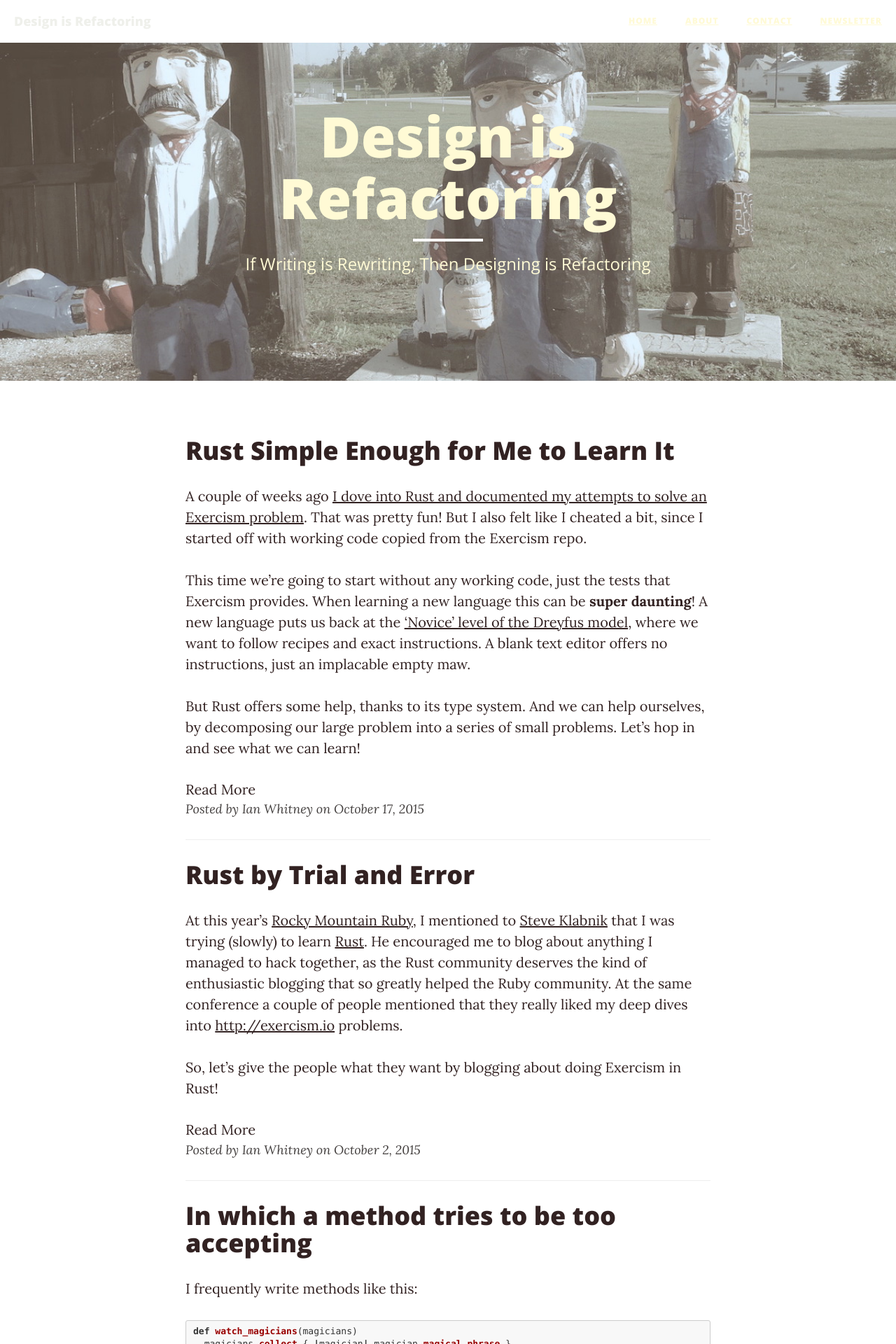
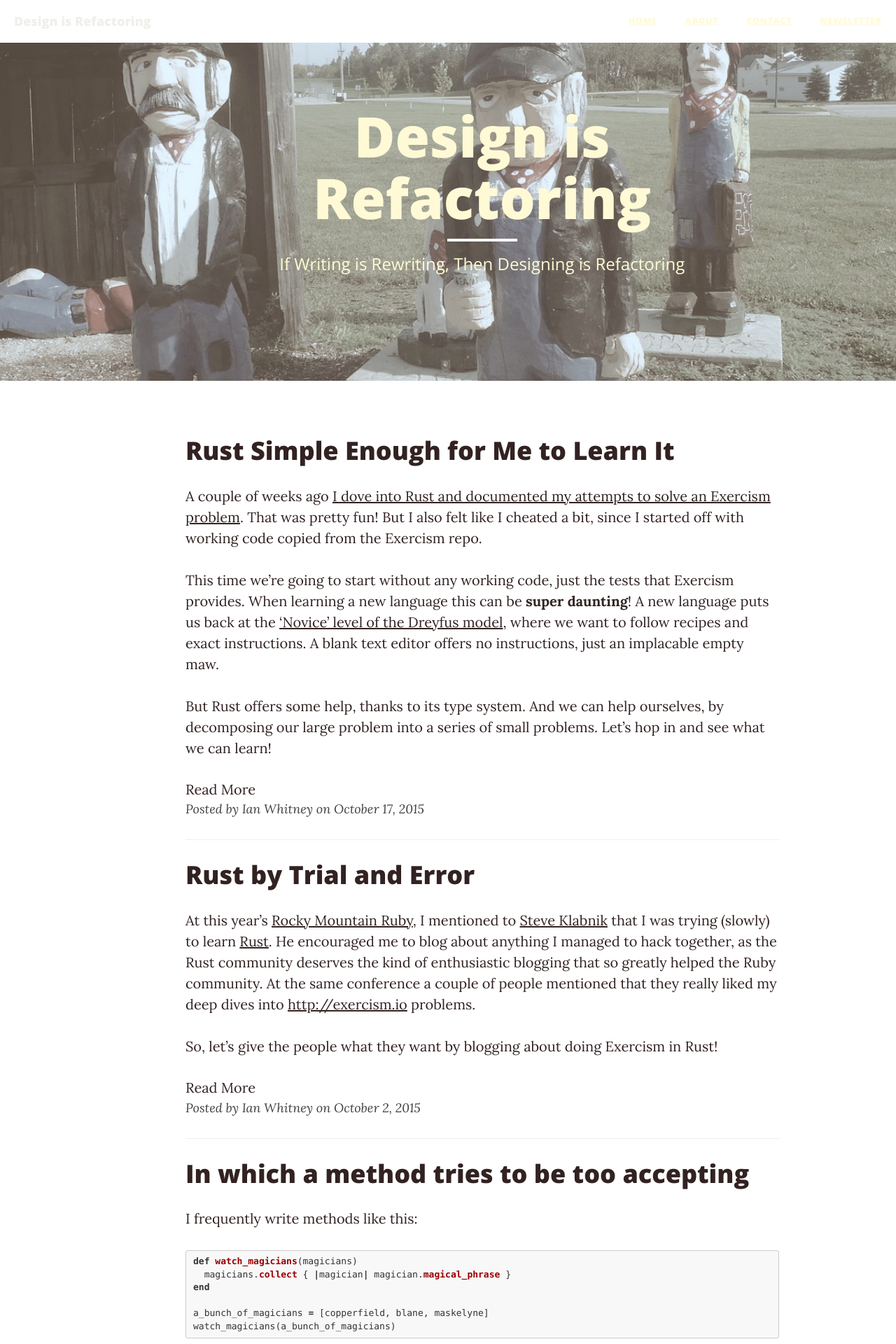
Before and after one commit to IanWhitney/designisrefactoring, a Jekyll site: the page built from index.html, in a window 1280 px wide. Shown: the top 1920 px of the page at 70% size. Built offline with Jekyll 4.4.1, drawn with Linux system fonts in a browser that asks for light colours; nearby versions of some CDN libraries; the list of posts is cut into pages by our own code.

Commit message:
Wider content layout

```diff
--- a/_layouts/page.html
+++ b/_layouts/page.html
@@ -6,7 +6,7 @@ layout: default
 <header class="intro-header" style="background-image: url('{{ site.baseurl }}/{{ page.header-img }}')">
     <div class="container">
         <div class="row">
-            <div class="col-lg-8 col-lg-offset-2 col-md-10 col-md-offset-1">
+            <div class="col-lg-9 col-lg-offset-2 col-md-10 col-md-offset-1">
                 <div class="site-heading">
                     <h1>{% if page.title %}{{ page.title }}{% else %}{{ site.title }}{% endif %}</h1>
                     <hr class="small">
@@ -20,7 +20,7 @@ layout: default
 <!-- Main Content -->
 <div class="container">
 	<div class="row">
-		<div class="col-lg-8 col-lg-offset-2 col-md-10 col-md-offset-1">
+		<div class="col-lg-9 col-lg-offset-2 col-md-10 col-md-offset-1">
 			{{ content }}
 		</div>
 	</div>
--- a/_layouts/post.html
+++ b/_layouts/post.html
@@ -6,7 +6,7 @@ layout: default
 <header class="intro-header" style="background-image: url('{{ site.baseurl }}/img/post-bg.jpg')">
     <div class="container">
         <div class="row">
-            <div class="col-lg-8 col-lg-offset-2 col-md-10 col-md-offset-1">
+            <div class="col-xs-10 col-xs-offset-1">
                 <div class="post-heading">
                     <h1>{{ page.title }}</h1>
                     {% if page.subtitle %}
@@ -23,7 +23,7 @@ layout: default
 <article>
     <div class="container">
         <div class="row">
-            <div class="col-lg-8 col-lg-offset-2 col-md-10 col-md-offset-1">
+            <div class="col-xs-10 col-xs-offset-1">
 
               {{ content | replace: '<!--break-->', '<a class="anchor" id="read-more"></a>' }}
                 <hr>
```
